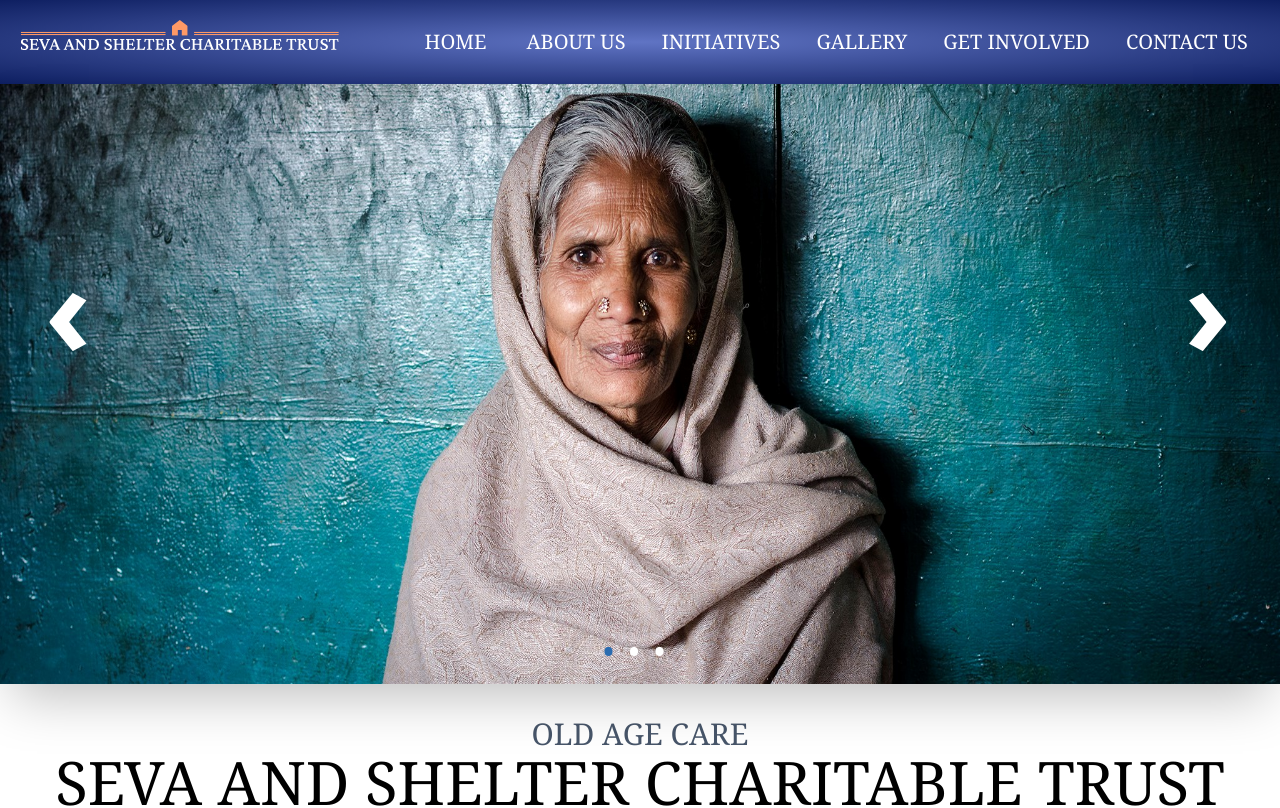
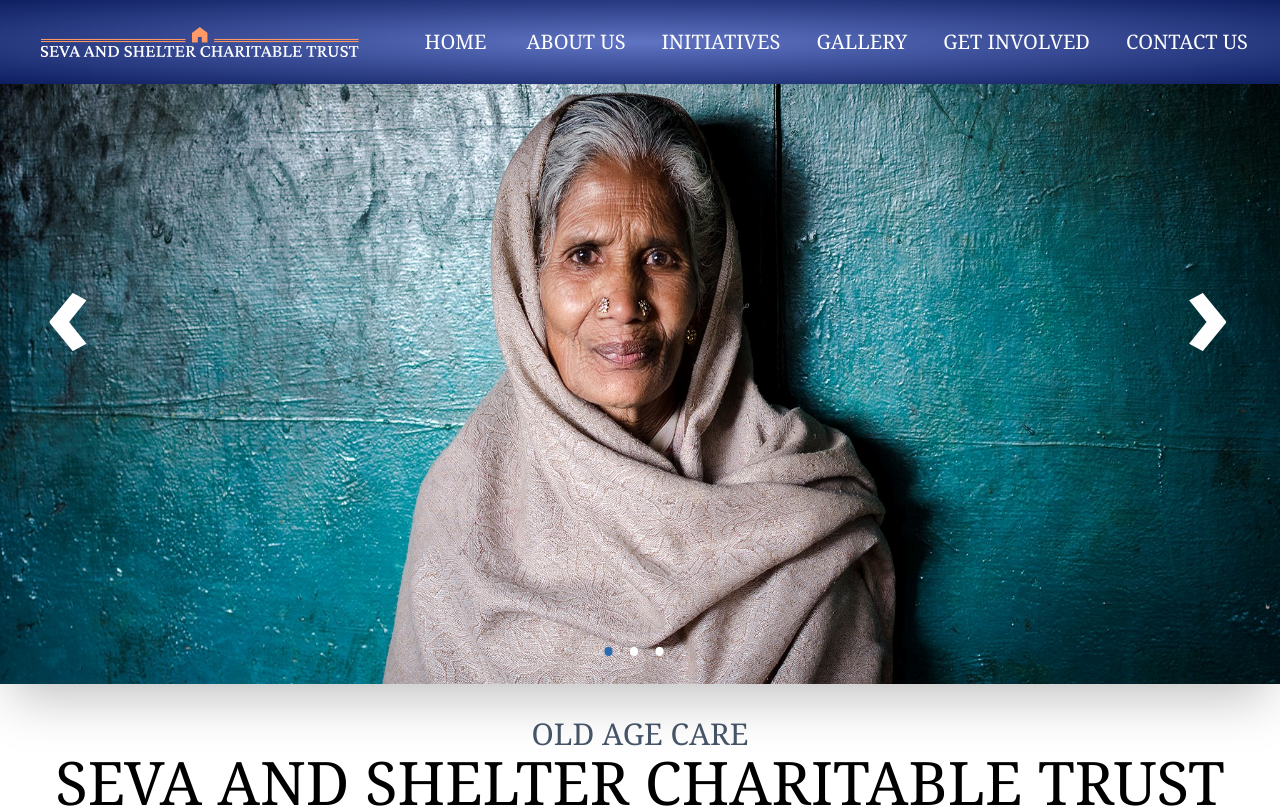
Before and after one commit to sahildkun/OLDAGEHOME, a React (Create React App) app: page / in a window 1280 px wide. Shown: the top 808 px of the page. Built offline with nearby package versions, Linux system fonts and the light colour scheme.

Commit message:
logo re-commited

```diff
--- a/src/Hero.js
+++ b/src/Hero.js
@@ -17,7 +17,7 @@ function Hero() {
 
          <h1 className='  md:text-3xl text-bold font-serif text-slate-600'>OLD AGE CARE </h1>
          <h1 className='text-3xl text-center md:text-6xl text-bold font-serif text-black'>SEVA AND SHELTER CHARITABLE TRUST </h1>
-         <h1 className='text-sm     md:text-2xl max-w-4xl text-center font-bold text-slate-700 mt-5'> SEVA & SHELTER, is a charitable trust founded in the year 2001 with the objective of providing care and succor to the old. Seva and Shelter charitable trust provides residential care with full boarding & lodging facility to the old with medical...</h1>
+         <h1 className='text-sm  md:text-2xl max-w-4xl text-center font-bold text-slate-700 mt-5'> SEVA & SHELTER, is a charitable trust founded in the year 2001 with the objective of providing care and succor to the old. Seva and Shelter charitable trust provides residential care with full boarding & lodging facility to the old with medical...</h1>
          <button  className='p-2 md:mx-4 my-6 bg-gradient-to-br from-[#04094b] to-[#04094b] md:px-5 md:py-3 md:space-x-3 rounded-md text-white
          hover:from-[#5f5de9] hover:to-[#5f5de9] drop-shadow-md'>LEARN MORE</button>
 
--- a/src/Navbar.js
+++ b/src/Navbar.js
@@ -10,7 +10,7 @@ function Navbar() {
           {/* FLEX CONTAINER */}
             <div class="flex items-center justify-between">
                {/* logo */}
-             <div className='h-11 w-80'>
+             <div className='py-1 w-80 mx-auto lg:mx-5'>
               <Link to='/'>
               <img src="seva.svg" alt="logo-img" />
               </Link>
```
